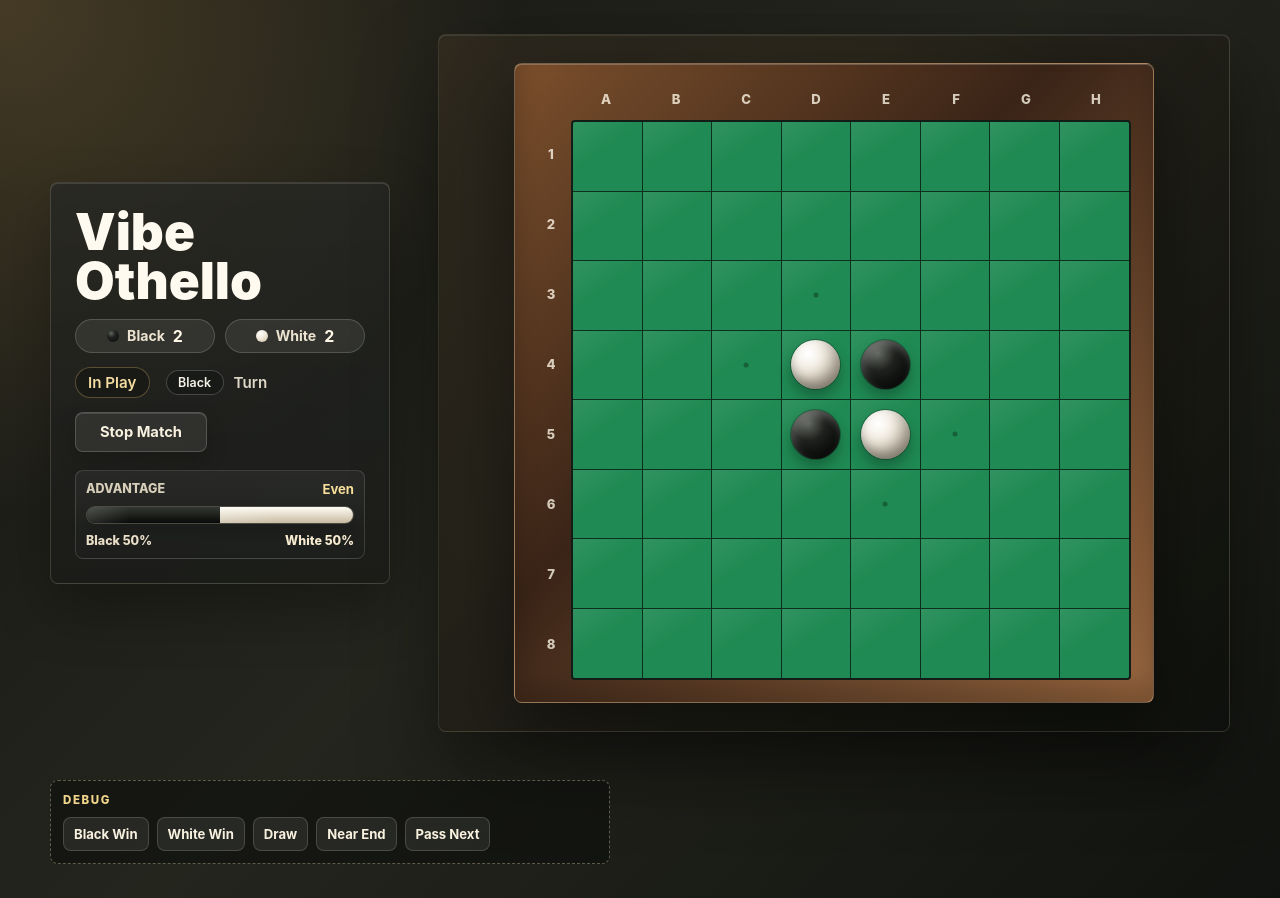
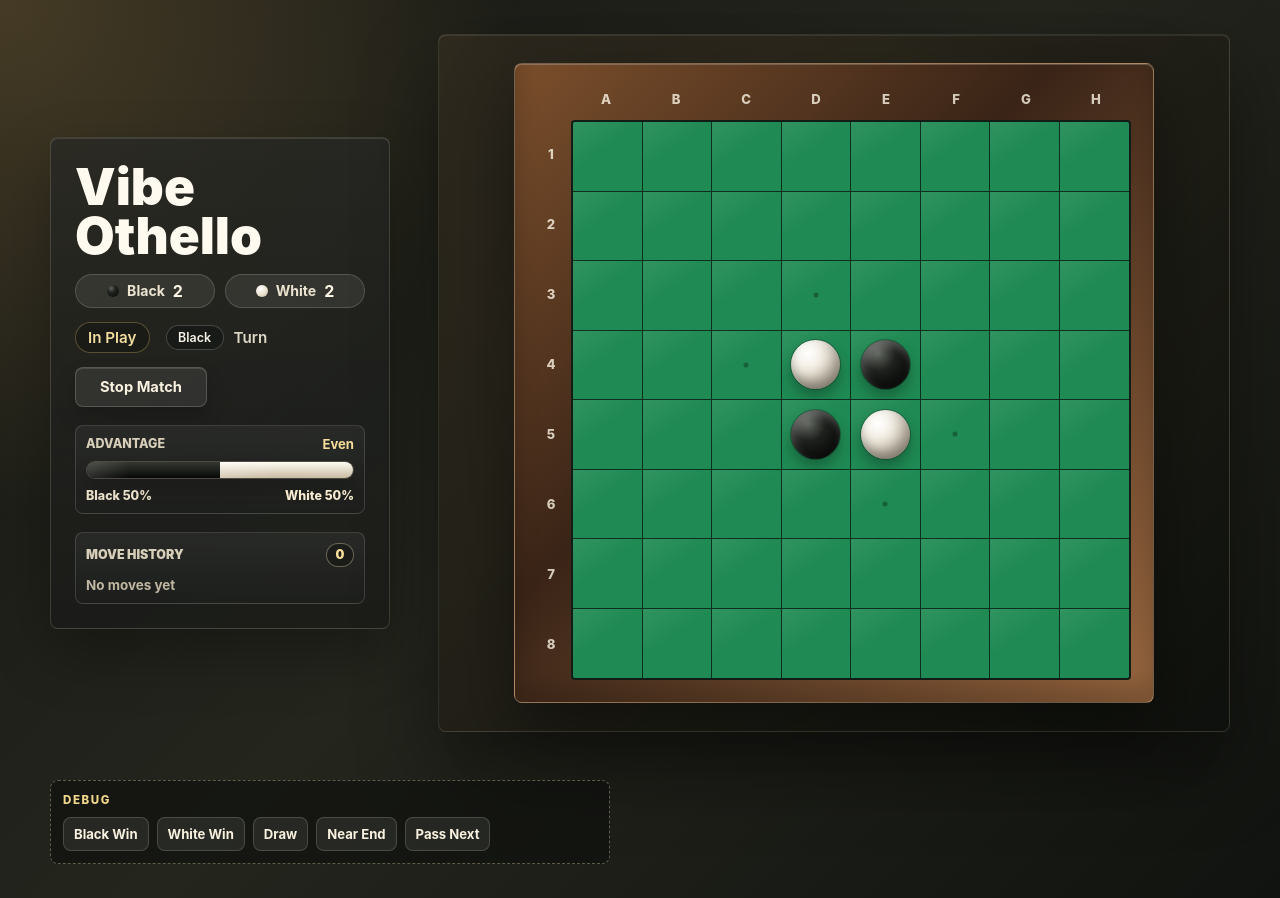
Before and after one commit to westzaki/vibe-othello, a React (Vite) app: page / in a window 1280 px wide. Both pictures are taken after a click on the button "Start Match". Built offline with nearby package versions, Linux system fonts and the light colour scheme.

Commit message:
Show move history in sidebar

```diff
--- /dev/null
+++ b/src/components/MoveHistory.tsx
@@ -0,0 +1,53 @@
+import type { MoveRecord } from "../game/session";
+
+type MoveHistoryProps = {
+  moves: MoveRecord[];
+};
+
+export function MoveHistory({ moves }: MoveHistoryProps) {
+  const recentMoves = moves.slice().reverse();
+
+  return (
+    <section className="move-history" aria-labelledby="move-history-title">
+      <div className="move-history__header">
+        <h2 id="move-history-title" className="move-history__title">
+          Move History
+        </h2>
+        <span className="move-history__count">{moves.length}</span>
+      </div>
+
+      {recentMoves.length === 0 ? (
+        <p className="move-history__empty">No moves yet</p>
+      ) : (
+        <ol className="move-history__list" aria-label="Played moves">
+          {recentMoves.map((move) => (
+            <li className="move-history__item" key={move.moveNumber}>
+              <span
+                className={`move-history__disc move-history__disc--${move.disc}`}
+                aria-hidden="true"
+              />
+              <span className="move-history__main">
+                <span className="move-history__move-number">
+                  #{move.moveNumber}
+                </span>
+                <span className="move-history__square">
+                  {formatSquare(move.square)}
+                </span>
+              </span>
+              <span className="move-history__flips">
+                +{move.flippedSquares.length}
+              </span>
+            </li>
+          ))}
+        </ol>
+      )}
+    </section>
+  );
+}
+
+function formatSquare(square: number): string {
+  const column = String.fromCharCode("A".charCodeAt(0) + (square % 8));
+  const row = Math.floor(square / 8) + 1;
+
+  return `${column}${row}`;
+}
--- a/src/hooks/useOthelloGame.ts
+++ b/src/hooks/useOthelloGame.ts
@@ -110,6 +110,7 @@ export function useOthelloGame() {
     lastMove: session.lastMove,
     legalMoves,
     message: session.message,
+    moveHistory: session.moveHistory,
     players,
     winner: session.winner,
     endGame: handleEndGame,
--- a/src/index.css
+++ b/src/index.css
@@ -526,6 +526,129 @@ h1 {
 .advantage-panel__score--white {
   color: #f6ead0;
   text-align: right;
+}
+
+.move-history {
+  display: grid;
+  gap: 10px;
+  min-height: 0;
+  border: 1px solid rgba(255, 255, 255, 0.14);
+  border-radius: 8px;
+  padding: 10px;
+  background:
+    linear-gradient(
+      180deg,
+      rgba(255, 255, 255, 0.085),
+      rgba(255, 255, 255, 0.04)
+    ),
+    rgba(12, 14, 12, 0.48);
+}
+
+.move-history__header {
+  display: flex;
+  align-items: center;
+  justify-content: space-between;
+  gap: 10px;
+}
+
+.move-history__title {
+  margin: 0;
+  color: #d8cfba;
+  font-size: 0.78rem;
+  font-weight: 900;
+  text-transform: uppercase;
+}
+
+.move-history__count {
+  display: inline-grid;
+  min-width: 28px;
+  min-height: 24px;
+  place-items: center;
+  border: 1px solid rgba(255, 238, 194, 0.34);
+  border-radius: 999px;
+  color: #f7df9b;
+  background: rgba(20, 22, 18, 0.54);
+  font-size: 0.78rem;
+  font-weight: 900;
+}
+
+.move-history__empty {
+  margin: 0;
+  color: #bfb6a3;
+  font-size: 0.84rem;
+  font-weight: 700;
+}
+
+.move-history__list {
+  display: grid;
+  overflow: auto;
+  max-height: 210px;
+  margin: 0;
+  padding: 0;
+  gap: 6px;
+  list-style: none;
+}
+
+.move-history__item {
+  display: grid;
+  grid-template-columns: 16px 1fr auto;
+  align-items: center;
+  gap: 9px;
+  min-height: 36px;
+  border: 1px solid rgba(255, 255, 255, 0.1);
+  border-radius: 7px;
+  padding: 7px 9px;
+  background: rgba(255, 255, 255, 0.06);
+}
+
+.move-history__disc {
+  width: 14px;
+  height: 14px;
+  border-radius: 50%;
+  box-shadow: 0 5px 9px rgba(0, 0, 0, 0.24);
+}
+
+.move-history__disc--black {
+  background: radial-gradient(
+    circle at 35% 28%,
+    #60645e 0%,
+    #20231f 36%,
+    #090a09 100%
+  );
+}
+
+.move-history__disc--white {
+  background: radial-gradient(
+    circle at 35% 28%,
+    #ffffff 0%,
+    #eee6d6 48%,
+    #c8baa1 100%
+  );
+}
+
+.move-history__main {
+  display: flex;
+  min-width: 0;
+  align-items: baseline;
+  justify-content: space-between;
+  gap: 8px;
+}
+
+.move-history__move-number,
+.move-history__flips {
+  color: #bfb6a3;
+  font-size: 0.76rem;
+  font-weight: 850;
+}
+
+.move-history__square {
+  color: #fff8e8;
+  font-size: 0.92rem;
+  font-weight: 900;
+}
+
+.move-history__flips {
+  color: #f7df9b;
 }
 
 .result-overlay {
--- a/src/screens/GameScreen.tsx
+++ b/src/screens/GameScreen.tsx
@@ -3,6 +3,7 @@ import { calculateAdvantage } from "../cpu/advantage";
 import { AdvantageBar } from "../components/AdvantageBar";
 import { Board } from "../components/Board";
 import { GameHeader } from "../components/GameHeader";
+import { MoveHistory } from "../components/MoveHistory";
 import type { useOthelloGame } from "../hooks/useOthelloGame";
 
 const DevDebugPanel = import.meta.env.DEV
@@ -42,6 +43,8 @@ export function GameScreen({
         />
 
         <AdvantageBar advantage={advantage} />
+
+        <MoveHistory moves={game.moveHistory} />
       </aside>
 
       <div className="game-table">
```
